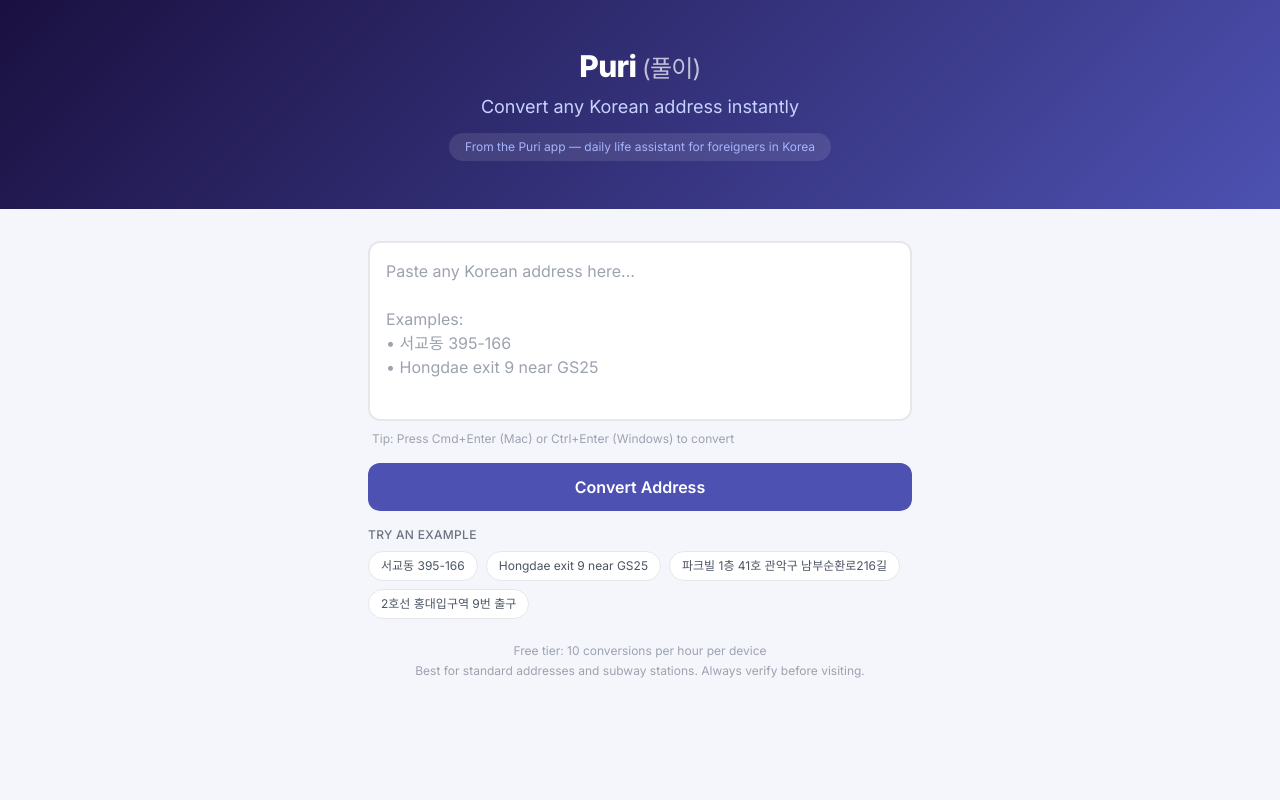
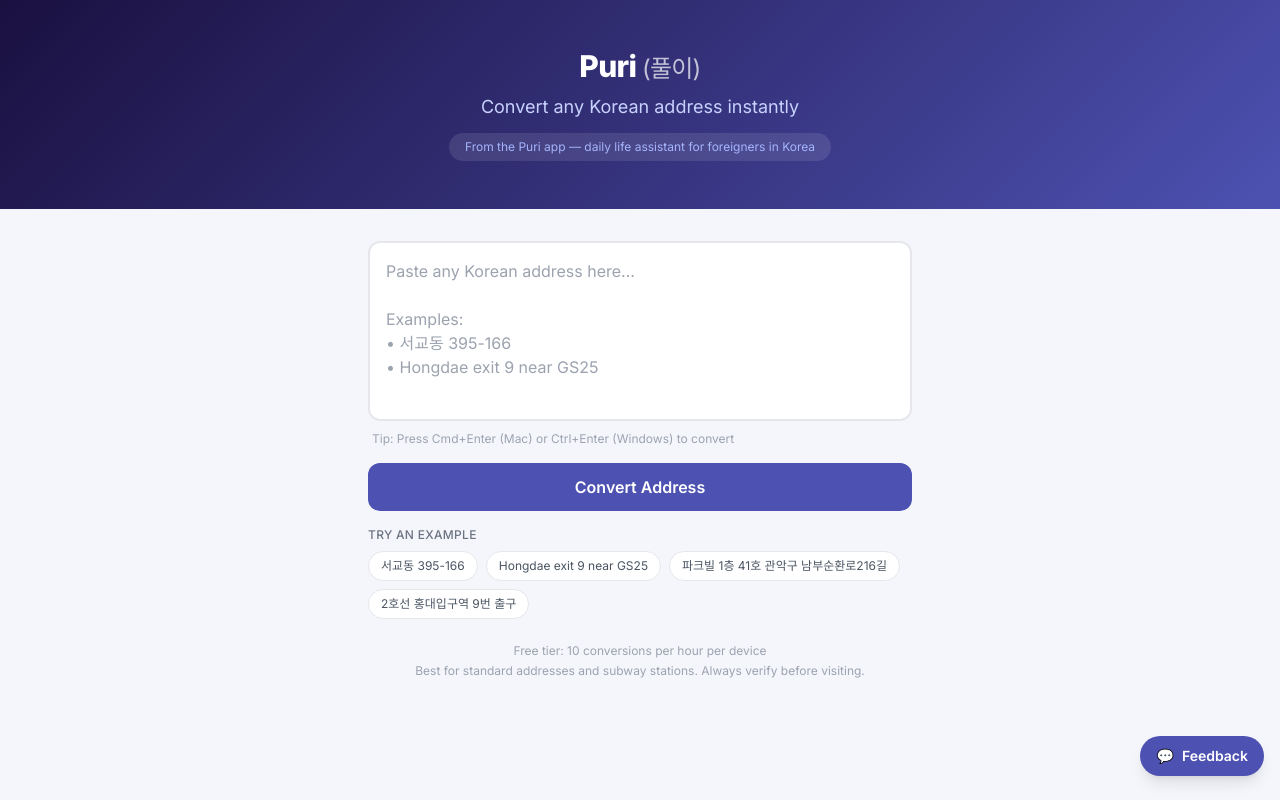
Before and after one commit to SonaliSulgadle/puri-address, a Next.js app: page / in a window 1280 px wide. Built offline with nearby package versions, Linux system fonts and the light colour scheme.

Commit message:
Fixed feedback button

```diff
--- a/app/page.tsx
+++ b/app/page.tsx
@@ -5,6 +5,7 @@
 import AddressResult from '@/components/AddressResult';
 import LoadingState from '@/components/LoadingState';
 import ErrorState from '@/components/ErrorState';
+import FeedbackButton from '@/components/FeedbackButton';
 import type { ParsedAddress } from '@/lib/addressParser';
 
 export default function Home() {
@@ -98,6 +99,8 @@
           <p>Best for standard addresses and subway stations. Always verify before visiting.</p>
         </div>
       </div>
+
+      <FeedbackButton />
     </main>
   );
 }
--- a/components/FeedbackButton.tsx
+++ b/components/FeedbackButton.tsx
@@ -11,18 +11,18 @@
     <div className="fixed bottom-6 right-4 flex flex-col items-end gap-2 z-50">
       {tooltip && (
         <div className="bg-[#1A1B2E] text-white text-xs px-3 py-2 rounded-lg shadow-lg max-w-[180px] text-center leading-snug">
-          Got a wrong result? Tell us and we'll fix it.
+          Got a wrong result? Tell us and we will fix it.
         </div>
       )}
 
-        href={TALLY_URL}
+      <a  href={TALLY_URL}
         target="_blank"
         rel="noopener noreferrer"
         onMouseEnter={() => setTooltip(true)}
         onMouseLeave={() => setTooltip(false)}
         className="flex items-center gap-2 px-4 py-2.5 rounded-full bg-[#4D51B1] hover:bg-[#6A37D4] text-white text-sm font-semibold shadow-lg transition-colors"
       >
-        <span>💬</span>
+        <span>&#128172;</span>
         <span>Feedback</span>
       </a>
     </div>
```
